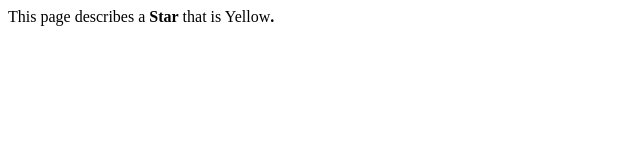
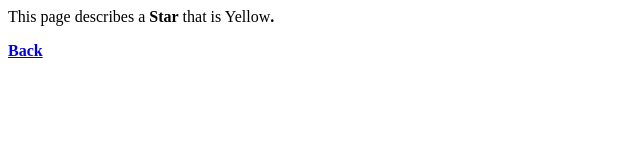
Before and after one commit to bmordue/TableTestSite, a plain HTML site: page item3.html in a window 1280 px wide. Shown: the full height of the page, 0-640 px from the left. Drawn offline with Linux system fonts and the light colour scheme.

Commit message:
add back link

```diff
--- a/item3.html
+++ b/item3.html
@@ -1,5 +1,6 @@
 <html>
     <body>
         <p>This page describes a <b>Star</b> that is </b>Yellow<b>.</p>
-    </body>
+        <p><a href="./index.html">Back</a></p>
+        </body>
 </html>
```
Also changed, not shown: item1.html (+1 -0 lines), item2.html (+1 -0 lines), item4.html (+2 -1 lines), item5.html (+1 -0 lines), item6.html (+1 -0 lines), item7.html (+1 -0 lines).
